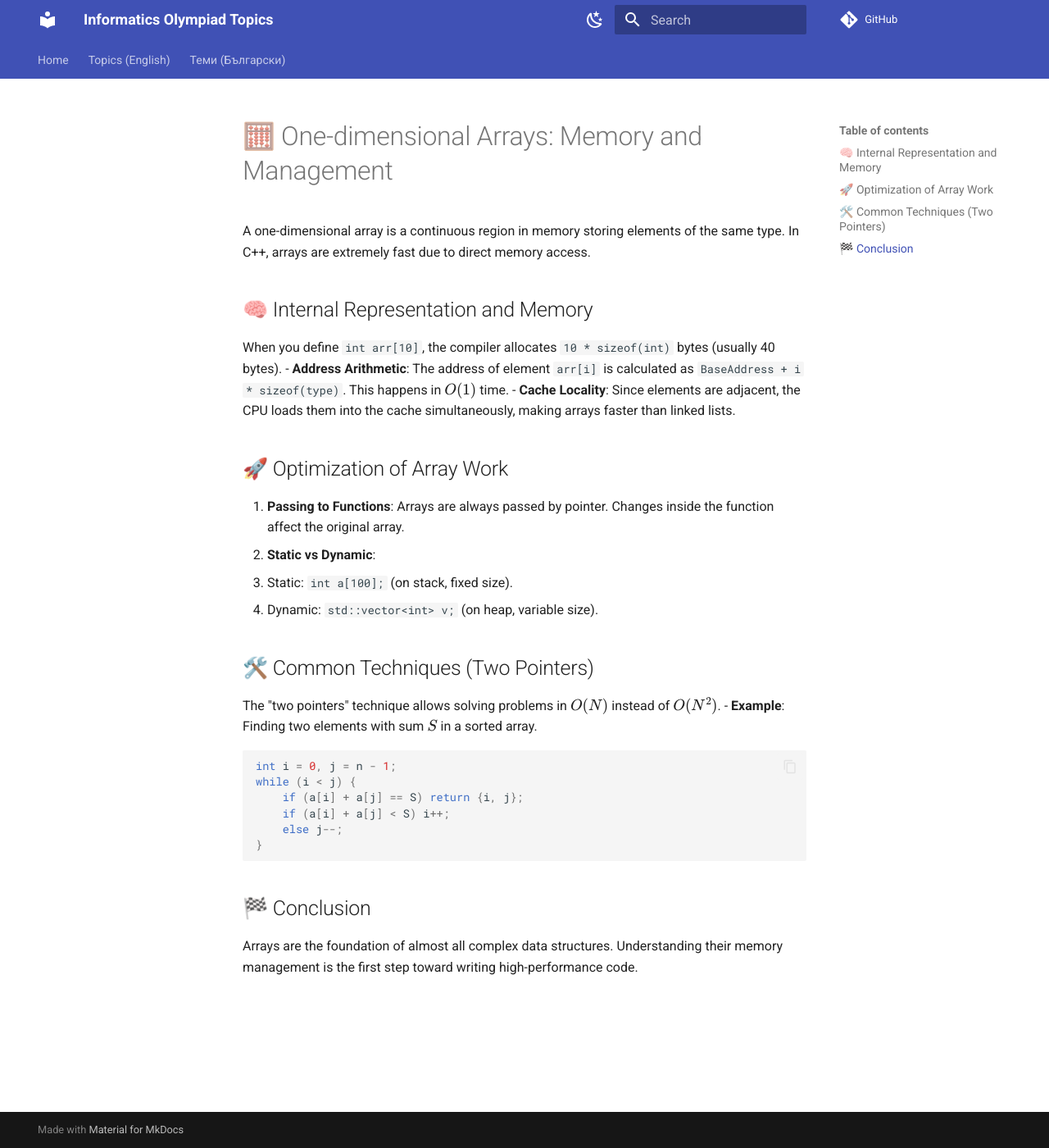
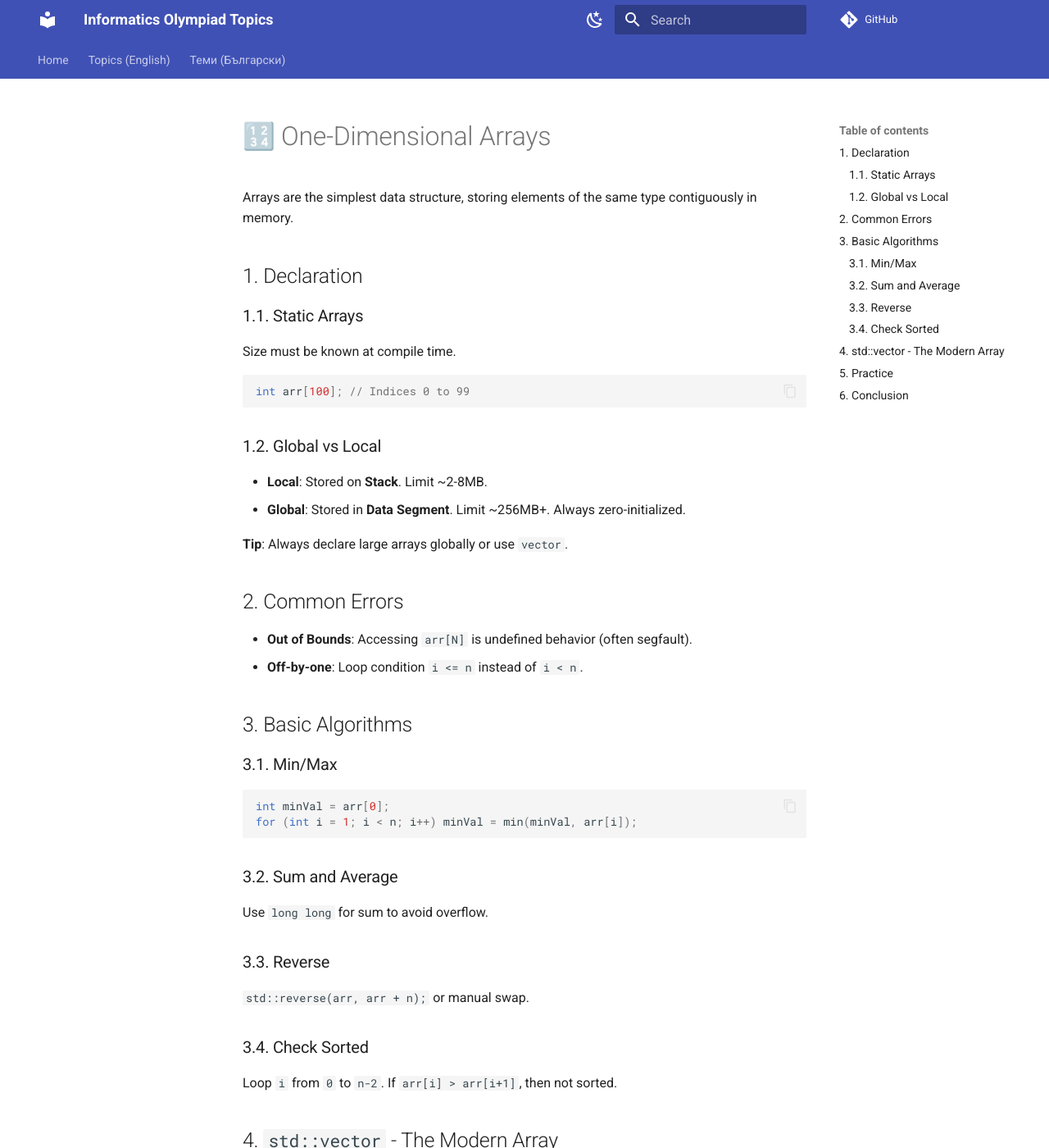
Before and after one commit to KadirYazadzhi/Informatics-Olympiad-Topics, an MkDocs documentation site: the page built from docs/EN/07_One_Dimensional_Arrays.md, in a window 1280 px wide and 1400 px high. Shown: the whole window at 82% size. Built offline with MkDocs 1.6.1 and Material for MkDocs 9.7.7, drawn with Linux system fonts in a browser that asks for light colours; comment, search, counter and statistics services are not loaded; some of the changed text lies outside the part shown.

Commit message:
Expand EN/07_One_Dimensional_Arrays.md: Array basics and vector

````diff
--- a/docs/EN/07_One_Dimensional_Arrays.md
+++ b/docs/EN/07_One_Dimensional_Arrays.md
@@ -1,29 +1,57 @@
-# 🧮 One-dimensional Arrays: Memory and Management
+# 🔢 One-Dimensional Arrays
 
-A one-dimensional array is a continuous region in memory storing elements of the same type. In C++, arrays are extremely fast due to direct memory access.
+Arrays are the simplest data structure, storing elements of the same type contiguously in memory.
 
-## 🧠 Internal Representation and Memory
-When you define `int arr[10]`, the compiler allocates `10 * sizeof(int)` bytes (usually 40 bytes).
-- **Address Arithmetic**: The address of element `arr[i]` is calculated as `BaseAddress + i * sizeof(type)`. This happens in $O(1)$ time.
-- **Cache Locality**: Since elements are adjacent, the CPU loads them into the cache simultaneously, making arrays faster than linked lists.
+## 1. Declaration
 
-## 🚀 Optimization of Array Work
-1. **Passing to Functions**: Arrays are always passed by pointer. Changes inside the function affect the original array.
-2. **Static vs Dynamic**:
-   - Static: `int a[100];` (on stack, fixed size).
-   - Dynamic: `std::vector<int> v;` (on heap, variable size).
-
-## 🛠️ Common Techniques (Two Pointers)
-The "two pointers" technique allows solving problems in $O(N)$ instead of $O(N^2)$.
-- **Example**: Finding two elements with sum $S$ in a sorted array.
+### 1.1. Static Arrays
+Size must be known at compile time.
 ```cpp
-int i = 0, j = n - 1;
-while (i < j) {
-    if (a[i] + a[j] == S) return {i, j};
-    if (a[i] + a[j] < S) i++;
-    else j--;
-}
+int arr[100]; // Indices 0 to 99
 ```
 
-## 🏁 Conclusion
-Arrays are the foundation of almost all complex data structures. Understanding their memory management is the first step toward writing high-performance code.
+### 1.2. Global vs Local
+*   **Local**: Stored on **Stack**. Limit ~2-8MB.
+*   **Global**: Stored in **Data Segment**. Limit ~256MB+. Always zero-initialized.
+
+**Tip**: Always declare large arrays globally or use `vector`.
+
+## 2. Common Errors
+*   **Out of Bounds**: Accessing `arr[N]` is undefined behavior (often segfault).
+*   **Off-by-one**: Loop condition `i <= n` instead of `i < n`.
+
+## 3. Basic Algorithms
+
+### 3.1. Min/Max
+```cpp
+int minVal = arr[0];
+for (int i = 1; i < n; i++) minVal = min(minVal, arr[i]);
+```
+
+### 3.2. Sum and Average
+Use `long long` for sum to avoid overflow.
+
+### 3.3. Reverse
+`std::reverse(arr, arr + n);` or manual swap.
+
+### 3.4. Check Sorted
+Loop `i` from `0` to `n-2`. If `arr[i] > arr[i+1]`, then not sorted.
+
+## 4. `std::vector` - The Modern Array
+Preferred in C++.
+*   Dynamic size.
+*   Stored on **Heap**.
+*   `v.push_back(x)`, `v.size()`.
+
+```cpp
+vector<int> v(n); // Vector of size n (zeros)
+```
+
+## 5. Practice
+1.  Reverse an array.
+2.  Find second largest element.
+3.  Remove duplicates from sorted array.
+4.  Rotate array.
+
+## 6. Conclusion
+Master array indexing. It's the foundation of everything else.
````
